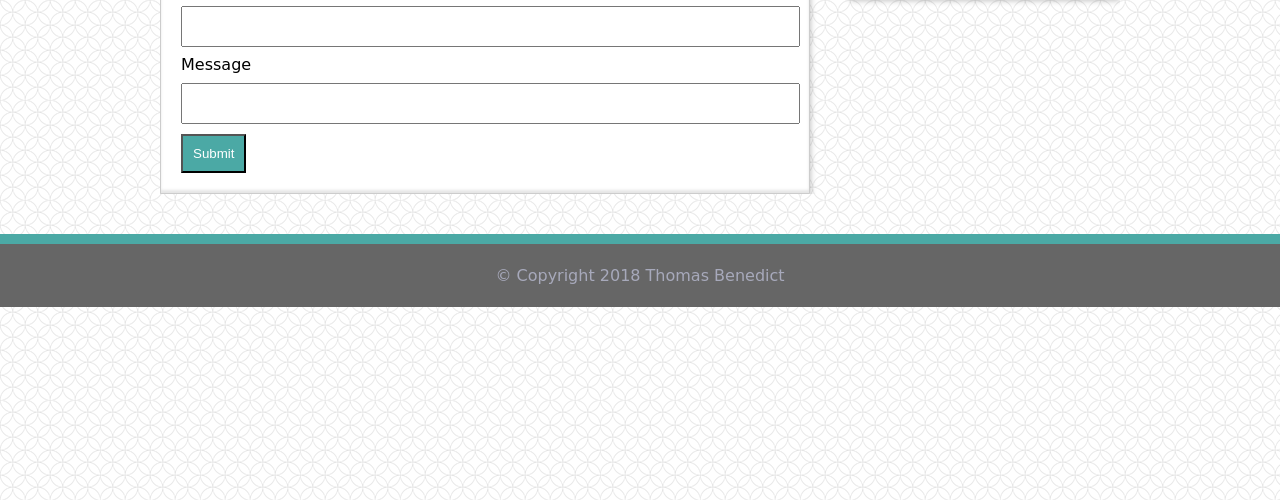
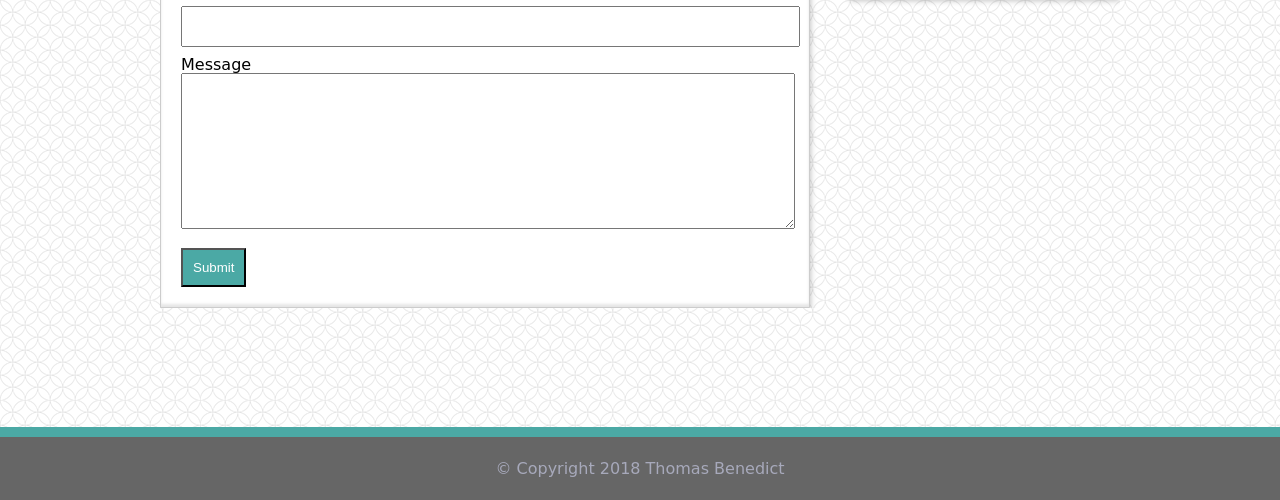
Before and after one commit to tombene/Basic-Portfolio, a plain HTML site: page contact.html in a window 1280 px wide. Shown: the part 300-800 px from the top of the page. Drawn offline with Linux system fonts and the light colour scheme; a web font is replaced by a local one.

Commit message:
finish touches

```diff
--- a/assets/css/style.css
+++ b/assets/css/style.css
@@ -1,3 +1,7 @@
+html {
+	height: 100%
+}
+
 body {
 	font-family: 'Patrick Hand SC', cursive;
 	background-image: url("../images/page-background.png");
@@ -117,6 +121,10 @@ section {
 	padding-left: 5px;
 }
 
+textarea {
+	width: 100%;
+}
+
 .btnsubmit {
 	padding: 10px;
 	background-color: #4ba9a5;
@@ -129,6 +137,7 @@ section {
 	flex-flow: row wrap;
 	/* margin:auto; */
 }
+
 .individualimage {
 	width: 290px;
 	height: 200px;
@@ -150,7 +159,7 @@ section {
 
 footer {
 	position:absolute;
-	/* bottom:0; */
+	bottom:0;
 	width: 100%;
 	text-align: center;
 	background-color: #666666;
--- a/contact.html
+++ b/contact.html
@@ -1,5 +1,6 @@
 <!DOCTYPE html>
 <html lang="en">
+
 <head>
 	<meta charset="UTF-8">
 	<meta name="viewport" content="width=device-width, initial-scale=1.0">
@@ -9,6 +10,7 @@
 	<link rel="stylesheet" href="assets/css/style.css">
 	<title>Contact Information</title>
 </head>
+
 <body>
 	<header class="mainheader">
 		<div class="headerinside">
@@ -32,12 +34,15 @@
 		<section class="mainsection">
 			<h1>Contact</h1>
 			<hr>
-			Name
-			<input type="text" class="inputfull">
-			Email
-			<input type="text" class="inputfull">
-			Message
-			<input type="textbox" class="inputfull">
+			<form action="">
+				<label>Name</label>
+				<input type="text" class="inputfull">
+				<label>Email</label>
+				<input type="text" class="inputfull">
+				<label>Message</label>
+				<textarea rows="10" cols="50"></textarea>
+			</form>
+			<br>
 			<button class="btnsubmit">Submit</button>
 		</section>
 		<section class="sidebar">
@@ -60,4 +65,5 @@
 		&#169 Copyright 2018 Thomas Benedict
 	</footer>
 </body>
+
 </html>
```
